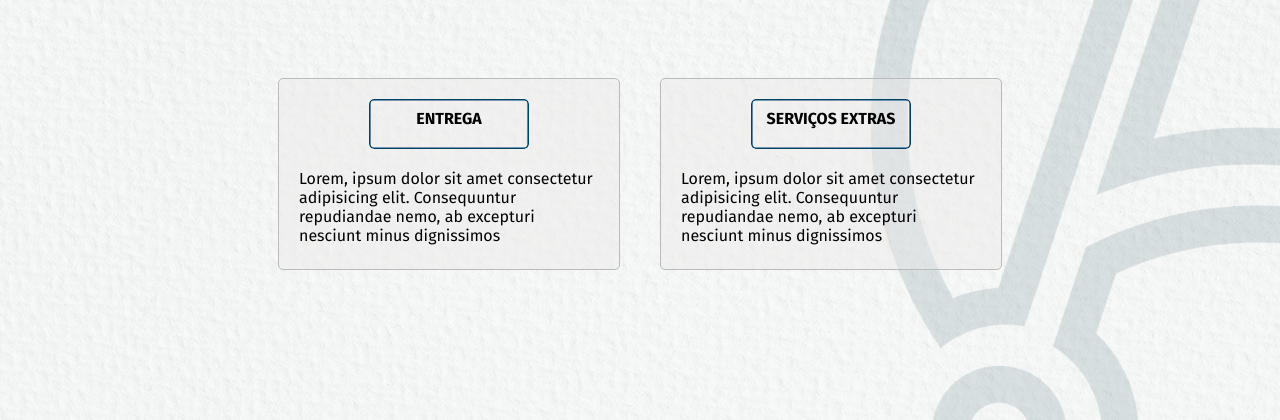
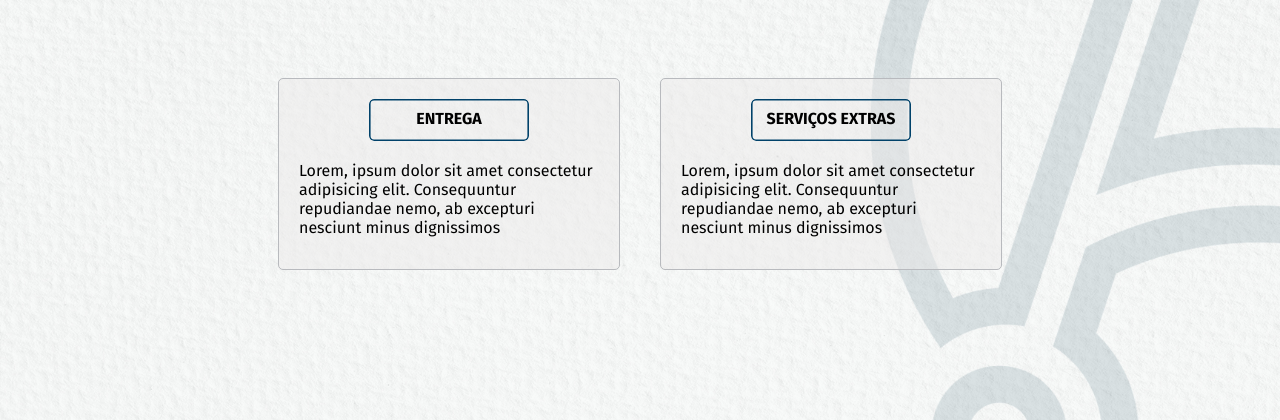
Before and after one commit to FelJohnny/Transporte-check, a PHP site: page /Services.html in a window 1280 px wide. Shown: the part 271-691 px from the top of the page. Run offline with PHP 8.4, Linux system fonts and the light colour scheme.

Commit message:
ajuste buttons services

```diff
--- a/Services.html
+++ b/Services.html
@@ -23,7 +23,7 @@
             <h2>Selecione o Serviço:</h2>
             <div class="container">
                 <div class="caixa">
-                    <a class="button" href="./entrega.html"><p>ENTREGA</p></a>
+                    <a class="button" href="./entrega.html">ENTREGA</a>
                     <div class="descricao">
                         <p>Lorem, ipsum dolor sit amet consectetur adipisicing elit. Consequuntur repudiandae nemo, ab excepturi nesciunt minus dignissimos </p>
                     </div>
--- a/css/services.css
+++ b/css/services.css
@@ -104,7 +104,7 @@
 .caixa .button{
     justify-self: center;
     text-align: center;
-    height: 2.5rem;
+    height: 2rem;
     width: 10rem;
     color: black;
     cursor: pointer;
```
